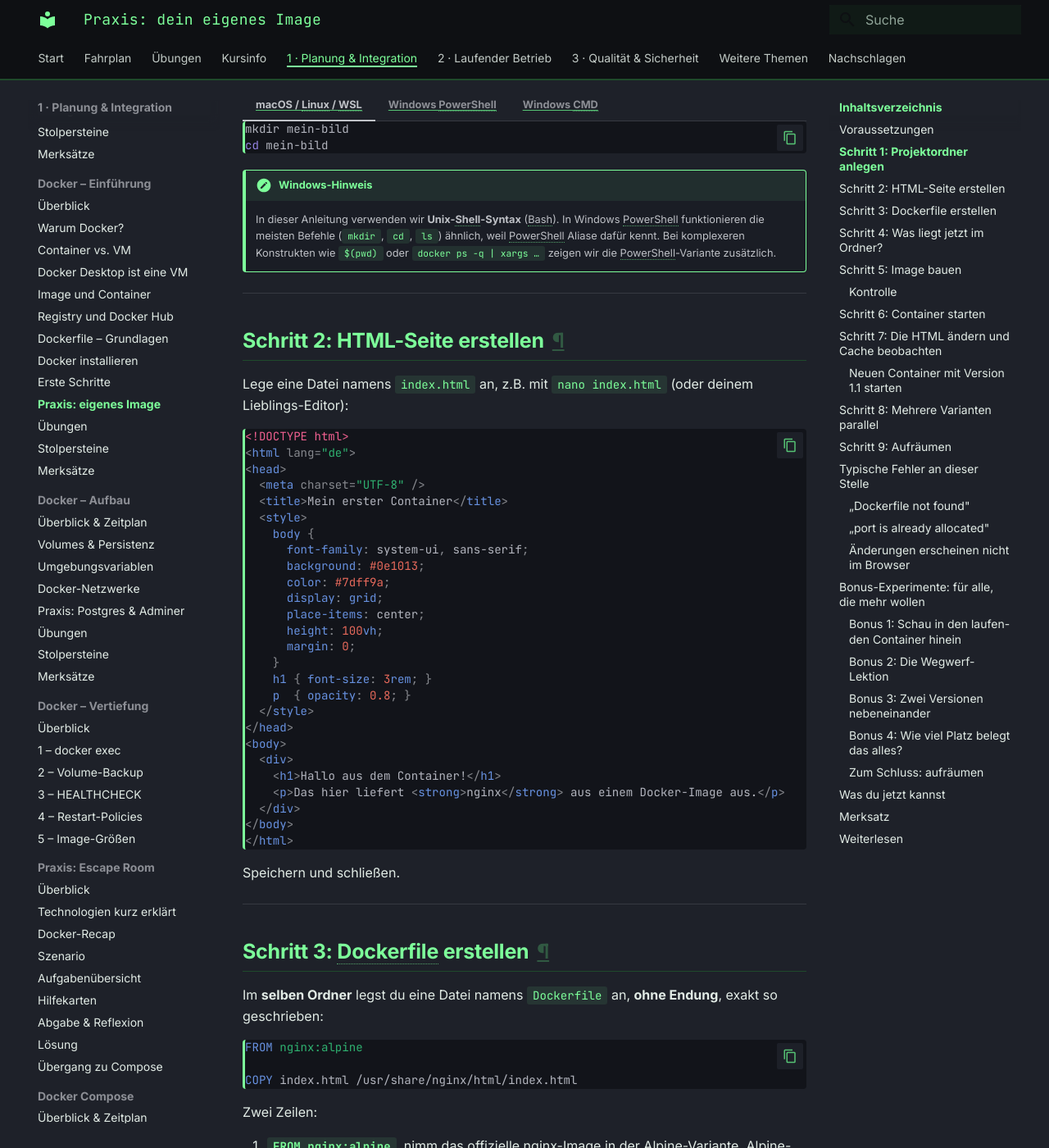
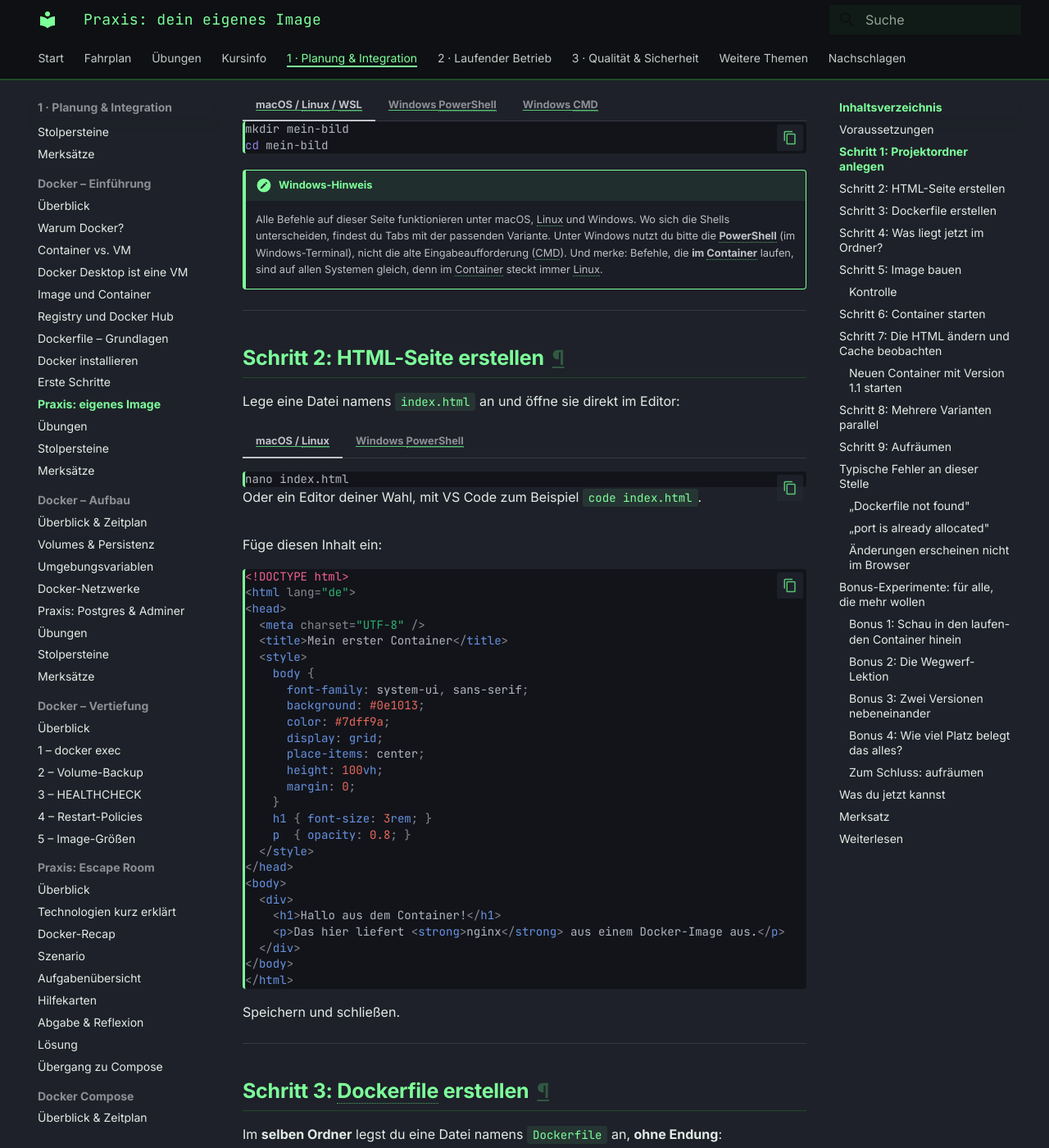
Before and after one commit to JacobMenge/kurs-unterlagen, an MkDocs documentation site: the page built from docs/docker/praxis-eigenes-image.md, in a window 1280 px wide and 1400 px high, scrolled down 768 px. Shown: the whole window at 82% size. Built offline with MkDocs 1.6.1 and Material for MkDocs 9.7.7, drawn with Linux system fonts in a browser that asks for light colours; some of the changed text lies outside the part shown.

Commit message:
windows user fixes

````diff
--- a/docs/docker/praxis-eigenes-image.md
+++ b/docs/docker/praxis-eigenes-image.md
@@ -48,13 +48,27 @@
     ```
 
 !!! note "Windows-Hinweis"
-    In dieser Anleitung verwenden wir **Unix-Shell-Syntax** (Bash). In Windows PowerShell funktionieren die meisten Befehle (`mkdir`, `cd`, `ls`) ähnlich, weil PowerShell Aliase dafür kennt. Bei komplexeren Konstrukten wie `$(pwd)` oder `docker ps -q | xargs …` zeigen wir die PowerShell-Variante zusätzlich.
+    Alle Befehle auf dieser Seite funktionieren unter macOS, Linux und Windows. Wo sich die Shells unterscheiden, findest du Tabs mit der passenden Variante. Unter Windows nutzt du bitte die **PowerShell** (im Windows-Terminal), nicht die alte Eingabeaufforderung (CMD). Und merke: Befehle, die **im Container** laufen, sind auf allen Systemen gleich, denn im Container steckt immer Linux.
 
 ---
 
 ## Schritt 2: HTML-Seite erstellen
 
-Lege eine Datei namens `index.html` an, z.B. mit `nano index.html` (oder deinem Lieblings-Editor):
+Lege eine Datei namens `index.html` an und öffne sie direkt im Editor:
+
+=== "macOS / Linux"
+    ```bash
+    nano index.html
+    ```
+    Oder ein Editor deiner Wahl, mit VS Code zum Beispiel `code index.html`.
+
+=== "Windows PowerShell"
+    ```powershell
+    notepad index.html
+    ```
+    Notepad fragt, ob es die Datei anlegen soll: **Ja**. Mit VS Code geht auch `code index.html`.
+
+Füge diesen Inhalt ein:
 
 ```html
 <!DOCTYPE html>
@@ -91,7 +105,20 @@
 
 ## Schritt 3: Dockerfile erstellen
 
-Im **selben Ordner** legst du eine Datei namens `Dockerfile` an, **ohne Endung**, exakt so geschrieben:
+Im **selben Ordner** legst du eine Datei namens `Dockerfile` an, **ohne Endung**:
+
+=== "macOS / Linux"
+    ```bash
+    nano Dockerfile
+    ```
+
+=== "Windows PowerShell"
+    ```powershell
+    notepad Dockerfile
+    ```
+    Beim Anlegen mit **Ja** bestätigen, dann heißt die Datei wirklich `Dockerfile`. Lege sie **nicht** über „Speichern unter" im Explorer an, denn dabei hängt Windows gern ein unsichtbares `.txt` an und der Build findet die Datei später nicht.
+
+Der Inhalt, exakt so geschrieben:
 
 ```dockerfile
 FROM nginx:alpine
@@ -110,11 +137,17 @@
 
 ## Schritt 4: Was liegt jetzt im Ordner?
 
-```bash
-ls -la
-```
+=== "macOS / Linux"
+    ```bash
+    ls -l
+    ```
 
-Du solltest sehen:
+=== "Windows PowerShell"
+    ```powershell
+    dir
+    ```
+
+Neben Details je nach System solltest du diese zwei Dateien sehen:
 
 ```text
 Dockerfile
@@ -135,9 +168,22 @@
     Der Build findet deine `index.html` nicht.
 
     **Häufige Ursache:** Du bist nicht im richtigen Ordner. Prüfe:
-    ```bash
-    pwd        # bin ich in mein-bild?
-    ls -la     # liegt Dockerfile UND index.html hier?
+
+    === "macOS / Linux"
+        ```bash
+        pwd        # bin ich in mein-bild?
+        ls -l      # liegen Dockerfile UND index.html hier?
+        ```
+
+    === "Windows PowerShell"
+        ```powershell
+        pwd        # bin ich in mein-bild?
+        dir        # liegen Dockerfile UND index.html hier?
+        ```
+
+    **Zweite Ursache unter Windows:** Die Datei heißt in Wahrheit `Dockerfile.txt`. Dann umbenennen:
+    ```powershell
+    ren Dockerfile.txt Dockerfile
     ```
     Der Punkt am Ende von `docker build -t mein-bild:1.0 .` ist der **Build-Kontext**, also der Ordner, aus dem `COPY` Dateien nimmt.
 
@@ -178,10 +224,10 @@
 ### Kontrolle
 
 ```bash
-docker images | grep mein-bild
+docker images mein-bild
 ```
 
-Du siehst:
+Der Befehl zeigt nur Images mit diesem Namen und funktioniert in jeder Shell gleich. Du siehst:
 
 ```text
 mein-bild   1.0   abcd1234   5 seconds ago   91.8MB
@@ -320,7 +366,7 @@
 ERROR: failed to solve: failed to read dockerfile: open ... no such file
 ```
 
-Ursache: du bist nicht im richtigen Ordner. Check mit `pwd` und `ls -la`, ob deine `Dockerfile` wirklich da liegt, wo du gerade bist.
+Ursache eins: Du bist nicht im richtigen Ordner. Check mit `pwd` und `ls -l` (Windows: `dir`), ob deine `Dockerfile` wirklich da liegt, wo du gerade bist. Ursache zwei unter Windows: Die Datei heißt `Dockerfile.txt`, dann hilft `ren Dockerfile.txt Dockerfile`.
 
 ### „port is already allocated"
 
@@ -374,17 +420,40 @@
 Ändere die Seite **im laufenden Container**:
 
 ```bash
-docker exec spion sh -c 'echo "<h1>Von Hand geaendert</h1>" > /usr/share/nginx/html/index.html'
-curl localhost:8090
+docker exec spion sh -c "echo '<h1>Von Hand geaendert</h1>' > /usr/share/nginx/html/index.html"
 ```
+
+Dann anschauen:
+
+=== "macOS / Linux"
+    ```bash
+    curl localhost:8090
+    ```
+
+=== "Windows PowerShell"
+    ```powershell
+    curl.exe localhost:8090
+    ```
+    Das `.exe` ist wichtig: Ohne die Endung startet PowerShell nicht das echte curl, sondern seinen eigenen Webbefehl mit ganz anderer Ausgabe.
 
 Deine Änderung ist da. Jetzt der Test:
 
 ```bash
 docker rm -f spion
 docker run -d --name spion -p 8090:80 nginx
-curl localhost:8090
 ```
+
+Und wieder anschauen:
+
+=== "macOS / Linux"
+    ```bash
+    curl localhost:8090
+    ```
+
+=== "Windows PowerShell"
+    ```powershell
+    curl.exe localhost:8090
+    ```
 
 **Was ist mit deiner Änderung passiert?** Und viel wichtiger: Wo müsste sie liegen, damit sie einen neuen Container überlebt?
 
````
Also changed, not shown: docs/docker/dockerfile-grundlagen.md (+1 -1 lines), docs/docker/erste-schritte.md (+6 -1 lines), docs/docker/stolpersteine.md (+4 -3 lines), docs/docker/uebungen.md (+1 -0 lines).
